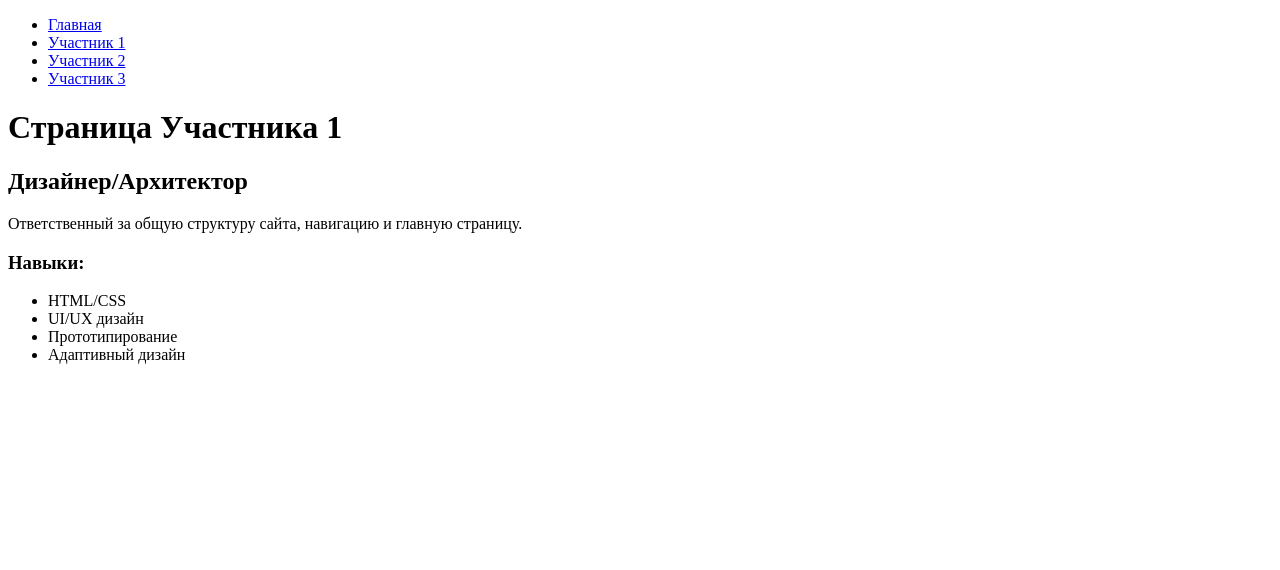
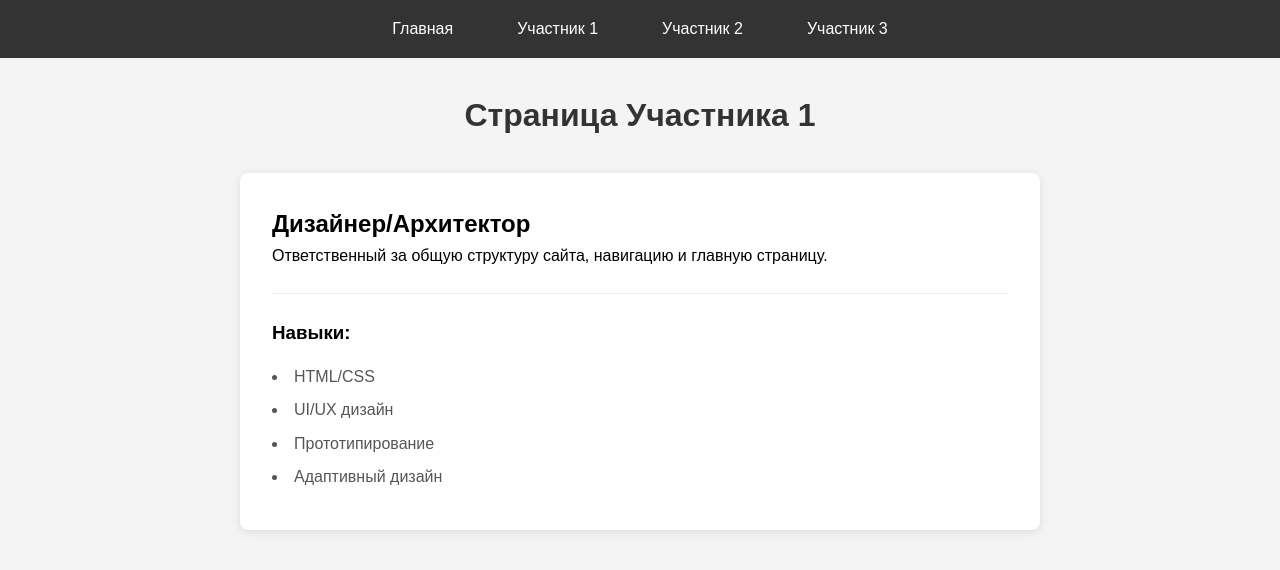
Before and after one commit to Max5223/website-project, a plain HTML site: page participant1.html in a window 1280 px wide. Drawn offline with Linux system fonts and the light colour scheme.

Commit message:
вернул стили

```diff
--- a/participant1.html
+++ b/participant1.html
@@ -5,6 +5,7 @@
     <meta charset="UTF-8">
     <meta name="viewport" content="width=device-width, initial-scale=1.0">
     <title>Участник 1 - Дизайнер</title>
+    <link rel="stylesheet" href="styles.css">
 </head>
 
 <body>
--- /dev/null
+++ b/styles.css
@@ -0,0 +1,94 @@
+* {
+    margin: 0;
+    padding: 0;
+    box-sizing: border-box;
+}
+
+body {
+    font-family: Arial, sans-serif;
+    line-height: 1.6;
+    background-color: #f4f4f4;
+}
+
+nav {
+    background-color: #333;
+    padding: 1rem;
+}
+
+nav ul {
+    list-style: none;
+    display: flex;
+    gap: 2rem;
+    justify-content: center;
+}
+
+nav a {
+    color: white;
+    text-decoration: none;
+    padding: 0.5rem 1rem;
+    border-radius: 4px;
+    transition: background-color 0.3s;
+}
+
+nav a:hover {
+    background-color: #555;
+}
+
+main {
+    max-width: 1200px;
+    margin: 2rem auto;
+    padding: 0 1rem;
+}
+
+h1 {
+    text-align: center;
+    margin-bottom: 2rem;
+    color: #333;
+}
+
+.team-members {
+    display: flex;
+    justify-content: center;
+    gap: 2rem;
+    margin-top: 3rem;
+    flex-wrap: wrap;
+}
+
+.member-card {
+    background: white;
+    padding: 2rem;
+    border-radius: 8px;
+    box-shadow: 0 2px 10px rgba(0, 0, 0, 0.1);
+    text-align: center;
+    min-width: 200px;
+}
+
+.member-card h3 {
+    color: #2c3e50;
+    margin-bottom: 0.5rem;
+}
+
+.profile {
+    background: white;
+    padding: 2rem;
+    border-radius: 8px;
+    box-shadow: 0 2px 10px rgba(0, 0, 0, 0.1);
+    max-width: 800px;
+    margin: 0 auto;
+}
+
+.skills {
+    margin-top: 1.5rem;
+    padding-top: 1.5rem;
+    border-top: 1px solid #eee;
+}
+
+.skills ul {
+    list-style-position: inside;
+    margin-top: 1rem;
+}
+
+.skills li {
+    margin-bottom: 0.5rem;
+    color: #555;
+}
```
Also changed, not shown: index.html (+1 -0 lines).
